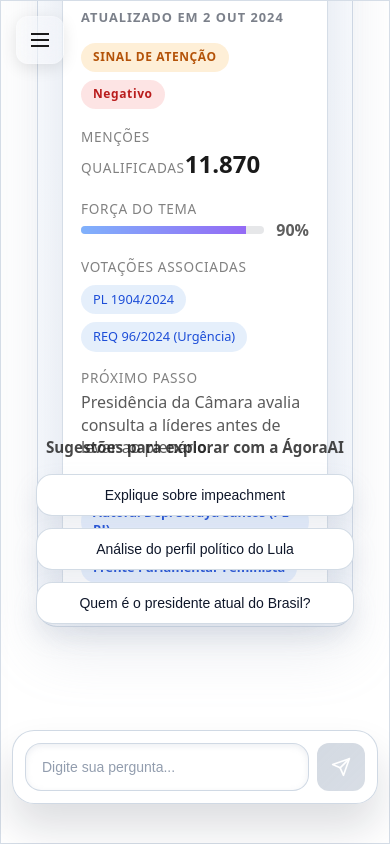
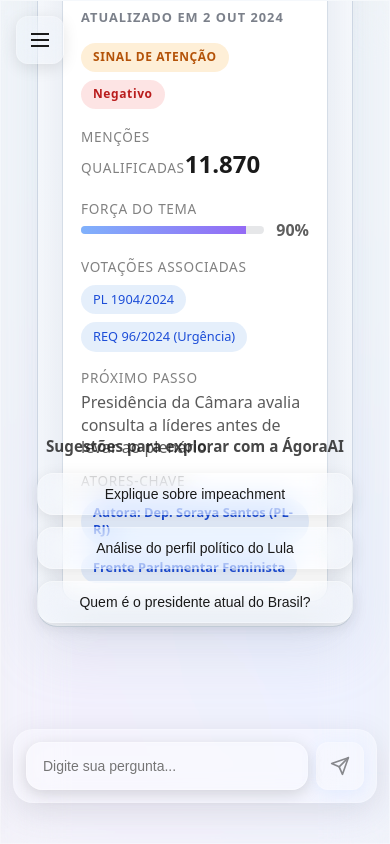
Before and after one commit to Oraamon/PoliticianInsight, a React (Vite) app in the folder frontend/: page / in a window 390 px wide. Built offline with nearby package versions, Linux system fonts and the light colour scheme.

Commit message:
Css Fixes

```diff
--- a/frontend/src/components/Chat.css
+++ b/frontend/src/components/Chat.css
@@ -6,26 +6,25 @@
   position: fixed;
   top: 0;
   left: 60px;
-  background: rgba(248, 250, 252, 0.94);
-  border: 1px solid rgba(15, 23, 42, 0.08);
-  border-radius: 0 0 0 0;
+  background: rgba(255, 255, 255, 0.15);
+  backdrop-filter: blur(30px) saturate(180%);
+  -webkit-backdrop-filter: blur(30px) saturate(180%);
+  border: 1px solid rgba(255, 255, 255, 0.25);
   padding: 0;
   box-sizing: border-box;
   overflow: hidden;
   justify-content: flex-start;
-  box-shadow: 0 24px 48px rgba(15, 23, 42, 0.12);
-  transition: background 0.3s ease, border-color 0.3s ease, box-shadow 0.3s ease;
+  transition: background 0.3s ease, border-color 0.3s ease;
 }
 
 .dark-mode .chat-container {
-  background: rgba(248, 250, 252, 0.92);
-  border-color: rgba(148, 163, 184, 0.35);
-  box-shadow: 0 28px 60px rgba(2, 6, 23, 0.35);
+  background: rgba(0, 0, 0, 0.4);
+  border: 1px solid rgba(255, 255, 255, 0.1);
 }
 
 .light-mode .chat-container {
-  background: rgba(255, 255, 255, 0.96);
-  border-color: rgba(203, 213, 225, 0.8);
+  background: rgba(255, 255, 255, 0.15);
+  border: 1px solid rgba(255, 255, 255, 0.25);
 }
 
 .chat-container::-webkit-scrollbar {
@@ -33,18 +32,22 @@
 }
 
 .chat-container::-webkit-scrollbar-track {
-  background: rgba(226, 232, 240, 0.6);
+  background: rgba(255, 255, 255, 0.1);
+  backdrop-filter: blur(10px);
+  -webkit-backdrop-filter: blur(10px);
   border-radius: 4px;
 }
 
 .chat-container::-webkit-scrollbar-thumb {
-  background: rgba(148, 163, 184, 0.6);
+  background: rgba(255, 255, 255, 0.3);
+  backdrop-filter: blur(10px);
+  -webkit-backdrop-filter: blur(10px);
   border-radius: 4px;
-  border: 1px solid rgba(226, 232, 240, 0.8);
+  border: 1px solid rgba(255, 255, 255, 0.2);
 }
 
 .chat-container::-webkit-scrollbar-thumb:hover {
-  background: rgba(100, 116, 139, 0.7);
+  background: rgba(255, 255, 255, 0.5);
 }
 
 .chat-header {
@@ -109,10 +112,12 @@
 
 .suggestion-button {
   padding: 12px 20px;
-  background: #ffffff;
-  border: 1px solid rgba(203, 213, 225, 0.9);
+  background: rgba(255, 255, 255, 0.2);
+  backdrop-filter: blur(15px) saturate(150%);
+  -webkit-backdrop-filter: blur(15px) saturate(150%);
+  border: 1px solid rgba(255, 255, 255, 0.3);
   border-radius: 16px;
-  color: #0f172a;
+  color: var(--ink);
   font-size: 14px;
   font-weight: 500;
   cursor: pointer;
@@ -121,7 +126,7 @@
   flex: 1;
   min-width: 200px;
   max-width: 350px;
-  box-shadow: 0 12px 24px rgba(148, 163, 184, 0.18);
+  box-shadow: 0 4px 16px rgba(0, 0, 0, 0.1);
   white-space: nowrap;
   overflow: hidden;
   text-overflow: ellipsis;
@@ -131,18 +136,27 @@
 }
 
 .dark-mode .suggestion-button {
-  border-color: rgba(148, 163, 184, 0.5);
+  background: rgba(0, 0, 0, 0.5);
+  border: 1px solid rgba(255, 255, 255, 0.15);
 }
 
 .light-mode .suggestion-button {
-  background: #ffffff;
-  border: 1px solid rgba(203, 213, 225, 0.85);
+  background: rgba(255, 255, 255, 0.2);
+  border: 1px solid rgba(255, 255, 255, 0.3);
 }
 
-.suggestion-button:hover {
-  border-color: rgba(59, 130, 246, 0.35);
+.dark-mode .suggestion-button:hover {
+  background: rgba(0, 0, 0, 0.7);
+  border-color: rgba(255, 255, 255, 0.25);
   transform: translateY(-2px);
-  box-shadow: 0 18px 28px rgba(59, 130, 246, 0.18);
+  box-shadow: 0 8px 24px rgba(0, 0, 0, 0.3);
+}
+
+.light-mode .suggestion-button:hover {
+  background: rgba(255, 255, 255, 0.3);
+  border-color: rgba(255, 255, 255, 0.45);
+  transform: translateY(-2px);
+  box-shadow: 0 8px 24px rgba(0, 0, 0, 0.15);
 }
 
 .suggestion-button:active {
@@ -167,20 +181,12 @@
   overflow-x: hidden;
   display: flex;
   flex-direction: column;
-  gap: 24px;
-  padding: 64px 48px 200px 48px;
+  gap: 12px;
+  padding: 100px 42px 140px 42px;
   scrollbar-width: thin;
-  scrollbar-color: rgba(148, 163, 184, 0.5) transparent;
+  scrollbar-color: rgba(255, 255, 255, 0.3) transparent;
   position: relative;
   z-index: 1;
-  align-items: center;
-}
-
-.chat-stream {
-  width: min(960px, 100%);
-  display: flex;
-  flex-direction: column;
-  gap: 24px;
 }
 
 .chat-messages::-webkit-scrollbar {
@@ -188,71 +194,89 @@
 }
 
 .chat-messages::-webkit-scrollbar-track {
-  background: rgba(226, 232, 240, 0.6);
+  background: rgba(255, 255, 255, 0.1);
+  backdrop-filter: blur(10px);
+  -webkit-backdrop-filter: blur(10px);
   border-radius: 4px;
 }
 
-.nps-wrapper {
-  position: relative;
-  z-index: 2;
-  margin-bottom: 24px;
-  width: 100%;
-}
-
-@media (max-width: 768px) {
-  .chat-messages {
-    padding: 60px 20px 200px 20px;
-    gap: 20px;
-  }
-
-  .nps-wrapper {
-    margin-bottom: 32px;
-  }
-}
-
 .chat-messages::-webkit-scrollbar-thumb {
-  background: rgba(148, 163, 184, 0.6);
+  background: rgba(255, 255, 255, 0.3);
+  backdrop-filter: blur(10px);
+  -webkit-backdrop-filter: blur(10px);
   border-radius: 4px;
-  border: 1px solid rgba(226, 232, 240, 0.8);
+  border: 1px solid rgba(255, 255, 255, 0.2);
 }
 
 .chat-messages::-webkit-scrollbar-thumb:hover {
-  background: rgba(100, 116, 139, 0.7);
+  background: rgba(255, 255, 255, 0.5);
 }
 
 
 .message {
-  padding: 20px 24px;
-  border-radius: 18px;
+  padding: 16px 20px;
+  border-radius: 16px;
   animation: slideIn 0.3s ease-out;
-  max-width: 100%;
-  box-shadow: 0 16px 32px rgba(15, 23, 42, 0.12);
-  border: 1px solid rgba(226, 232, 240, 0.9);
-  background: #ffffff;
-  transition: transform 0.2s ease, box-shadow 0.2s ease;
+  max-width: 75%;
+  backdrop-filter: blur(15px) saturate(150%);
+  -webkit-backdrop-filter: blur(15px) saturate(150%);
+  box-shadow: 0 8px 32px rgba(0, 0, 0, 0.15);
+  border: 1px solid rgba(255, 255, 255, 0.25);
+  transition: background 0.3s ease, border-color 0.3s ease;
   position: relative;
   z-index: 2;
   display: flex;
   flex-direction: column;
-  gap: 12px;
 }
 
-.message:hover {
-  transform: translateY(-2px);
-  box-shadow: 0 22px 40px rgba(15, 23, 42, 0.14);
+.dark-mode .message {
+  background: rgba(0, 0, 0, 0.5);
+  border: 1px solid rgba(255, 255, 255, 0.1);
+}
+
+.light-mode .message {
+  background: rgba(255, 255, 255, 0.2);
+  border: 1px solid rgba(255, 255, 255, 0.25);
 }
 
 .message.user {
   align-self: flex-end;
-  background: linear-gradient(135deg, var(--accent), #6366f1);
-  color: #ffffff;
-  border-color: transparent;
-  box-shadow: 0 20px 40px rgba(79, 70, 229, 0.25);
+  background: rgba(255, 255, 255, 0.25);
+  backdrop-filter: blur(15px) saturate(150%);
+  -webkit-backdrop-filter: blur(15px) saturate(150%);
+  border: 1px solid rgba(255, 255, 255, 0.35);
+  box-shadow: 0 8px 32px rgba(0, 0, 0, 0.15);
+  transition: background 0.3s ease, border-color 0.3s ease;
+}
+
+.dark-mode .message.user {
+  background: rgba(0, 0, 0, 0.6);
+  border: 1px solid rgba(255, 255, 255, 0.15);
+}
+
+.light-mode .message.user {
+  background: rgba(255, 255, 255, 0.25);
+  border: 1px solid rgba(255, 255, 255, 0.35);
 }
 
 .message.assistant {
   align-self: flex-start;
-  color: #0f172a;
+  background: rgba(255, 255, 255, 0.2);
+  backdrop-filter: blur(15px) saturate(150%);
+  -webkit-backdrop-filter: blur(15px) saturate(150%);
+  border: 1px solid rgba(255, 255, 255, 0.3);
+  box-shadow: 0 8px 32px rgba(0, 0, 0, 0.15);
+  transition: background 0.3s ease, border-color 0.3s ease;
+}
+
+.dark-mode .message.assistant {
+  background: rgba(0, 0, 0, 0.5);
+  border: 1px solid rgba(255, 255, 255, 0.1);
+}
+
+.light-mode .message.assistant {
+  background: rgba(255, 255, 255, 0.2);
+  border: 1px solid rgba(255, 255, 255, 0.3);
 }
 
 .message.assistant.message-with-chart {
@@ -262,13 +286,8 @@
 .message-header {
   font-size: 0.85rem;
   font-weight: 600;
-  letter-spacing: 0.02em;
-  text-transform: uppercase;
-  color: rgba(15, 23, 42, 0.65);
-}
-
-.message.user .message-header {
-  color: rgba(255, 255, 255, 0.85);
+  opacity: 0.7;
+  margin-bottom: 6px;
 }
 
 .message-analysis {
@@ -276,33 +295,44 @@
   flex-direction: column;
   align-items: center;
   gap: 16px;
-  padding: 16px;
-  background: rgba(241, 245, 249, 0.8);
-  border-radius: 14px;
-  border: 1px solid rgba(203, 213, 225, 0.8);
+  padding: 12px 0;
+  background: rgba(255, 255, 255, 0.15);
+  backdrop-filter: blur(15px);
+  -webkit-backdrop-filter: blur(15px);
+  border-radius: 12px;
+  border: 1px solid rgba(255, 255, 255, 0.25);
+  transition: background 0.3s ease, border-color 0.3s ease;
+}
+
+.dark-mode .message-analysis {
+  background: rgba(0, 0, 0, 0.5);
+  border: 1px solid rgba(255, 255, 255, 0.1);
+}
+
+.light-mode .message-analysis {
+  background: rgba(255, 255, 255, 0.15);
+  border: 1px solid rgba(255, 255, 255, 0.25);
 }
 
 .message-analysis h3 {
-  color: #0f172a;
-  font-size: 1.05rem;
+  color: var(--ink);
+  font-size: 1.1rem;
   margin: 0;
 }
 
 .message-content {
-  line-height: 1.65;
+  line-height: 1.6;
   word-wrap: break-word;
-  color: inherit;
 }
 
 .message-content strong {
   font-weight: 600;
-  color: inherit;
+  color: var(--accent);
 }
 
 .message-content a {
-  color: #2563eb;
+  color: var(--accent);
   text-decoration: none;
-  font-weight: 600;
 }
 
 .message-content a:hover {
@@ -348,43 +378,60 @@
   left: 24px;
   right: 24px;
   z-index: 100;
-  background: rgba(255, 255, 255, 0.98);
-  padding: 18px 20px;
+  background: rgba(255, 255, 255, 0.15);
+  backdrop-filter: blur(20px);
+  -webkit-backdrop-filter: blur(20px);
+  padding: 16px;
   margin-left: 16px;
   margin-right: 16px;
-  border-radius: 22px;
-  border: 1px solid rgba(203, 213, 225, 0.9);
-  box-shadow: 0 24px 40px rgba(15, 23, 42, 0.14);
-  transition: box-shadow 0.3s ease, transform 0.3s ease;
+  border-radius: 20px;
+  border: 1px solid rgba(255, 255, 255, 0.2);
+  box-shadow: 0 8px 32px rgba(0, 0, 0, 0.1);
+  transition: background 0.3s ease, border-color 0.3s ease;
   pointer-events: auto;
 }
 
-.chat-input-container:focus-within {
-  transform: translateY(-2px);
-  box-shadow: 0 28px 48px rgba(59, 130, 246, 0.25);
+.dark-mode .chat-input-container {
+  background: rgba(0, 0, 0, 0.7);
+  border: 1px solid rgba(255, 255, 255, 0.08);
+}
+
+.light-mode .chat-input-container {
+  background: rgba(255, 255, 255, 0.15);
+  border: 1px solid rgba(255, 255, 255, 0.2);
 }
 
 
 .chat-input {
   flex: 1;
   padding: 16px 20px;
-  background: #ffffff;
-  border: 1px solid rgba(203, 213, 225, 0.9);
+  background: rgba(255, 255, 255, 0.2);
+  backdrop-filter: blur(15px) saturate(150%);
+  -webkit-backdrop-filter: blur(15px) saturate(150%);
+  border: 1px solid rgba(255, 255, 255, 0.3);
   border-radius: 16px;
-  color: #0f172a;
+  color: var(--ink);
   font-size: 16px;
-  transition: border-color 0.2s ease, box-shadow 0.2s ease;
-  box-shadow: inset 0 2px 6px rgba(148, 163, 184, 0.18);
+  transition: all 0.3s ease;
+  box-shadow: 0 4px 16px rgba(0, 0, 0, 0.15);
 }
 
-.chat-input::placeholder {
-  color: rgba(100, 116, 139, 0.7);
+.dark-mode .chat-input {
+  background: rgba(0, 0, 0, 0.6);
+  border: 1px solid rgba(255, 255, 255, 0.12);
+  color: #ffffff;
+}
+
+.light-mode .chat-input {
+  background: rgba(255, 255, 255, 0.2);
+  border: 1px solid rgba(255, 255, 255, 0.3);
+  color: var(--ink);
 }
 
 .chat-input:focus {
   outline: none;
-  border-color: rgba(59, 130, 246, 0.75);
-  box-shadow: 0 0 0 4px rgba(59, 130, 246, 0.15);
+  border-color: #ff86e17a;
+  background: rgba(255, 255, 255, 0.3);
 }
 
 .dark-mode .chat-input:focus {
@@ -401,20 +448,22 @@
 }
 
 .chat-button {
-  padding: 0 28px;
-  background: linear-gradient(135deg, #3b82f6, #6366f1);
-  color: #ffffff;
+  padding: 16px 32px;
+  background: rgba(255, 255, 255, 0.3);
+  backdrop-filter: blur(15px) saturate(150%);
+  -webkit-backdrop-filter: blur(15px) saturate(150%);
+  color: var(--ink);
   font-weight: 600;
-  border: none;
+  border: 1px solid rgba(255, 255, 255, 0.4);
   border-radius: 16px;
   cursor: pointer;
-  transition: transform 0.2s ease, box-shadow 0.2s ease;
+  transition: all 0.3s ease;
   font-size: 16px;
-  box-shadow: 0 12px 24px rgba(79, 70, 229, 0.3);
+  box-shadow: 0 4px 16px rgba(110, 168, 255, 0.25);
   display: flex;
   align-items: center;
   justify-content: center;
-  gap: 10px;
+  gap: 8px;
 }
 
 .chat-button-icon {
@@ -428,17 +477,36 @@
   display: none;
 }
 
-.chat-button:hover {
+.dark-mode .chat-button {
+  background: rgba(0, 0, 0, 0.6);
+  border: 1px solid rgba(255, 255, 255, 0.15);
+  color: #ffffff;
+}
+
+.light-mode .chat-button {
+  background: rgba(255, 255, 255, 0.3);
+  border: 1px solid rgba(255, 255, 255, 0.4);
+  color: var(--ink);
+}
+
+.dark-mode .chat-button:hover:not(:disabled) {
+  background: rgba(0, 0, 0, 0.8);
+  border-color: rgba(255, 255, 255, 0.2);
   transform: translateY(-2px);
-  box-shadow: 0 16px 30px rgba(79, 70, 229, 0.35);
+  box-shadow: 0 8px 32px rgba(110, 168, 255, 0.4);
+}
+
+.light-mode .chat-button:hover:not(:disabled) {
+  background: rgba(255, 255, 255, 0.4);
+  border-color: rgba(255, 255, 255, 0.5);
+  transform: translateY(-2px);
+  box-shadow: 0 8px 32px rgba(110, 168, 255, 0.4);
 }
 
 .chat-button:disabled {
-  opacity: 0.45;
+  opacity: 0.5;
   cursor: not-allowed;
   transform: none;
-  box-shadow: none;
-  background: linear-gradient(135deg, rgba(148, 163, 184, 0.9), rgba(148, 163, 184, 0.8));
 }
 
 /* Mobile: mostrar apenas ícone */
@@ -500,16 +568,20 @@
 }
 
 ::-webkit-scrollbar-track {
-  background: rgba(226, 232, 240, 0.6);
+  background: rgba(255, 255, 255, 0.1);
+  backdrop-filter: blur(10px);
+  -webkit-backdrop-filter: blur(10px);
   border-radius: 4px;
 }
 
 ::-webkit-scrollbar-thumb {
-  background: rgba(148, 163, 184, 0.6);
+  background: rgba(255, 255, 255, 0.3);
+  backdrop-filter: blur(10px);
+  -webkit-backdrop-filter: blur(10px);
   border-radius: 4px;
-  border: 1px solid rgba(226, 232, 240, 0.8);
+  border: 1px solid rgba(255, 255, 255, 0.2);
 }
 
 ::-webkit-scrollbar-thumb:hover {
-  background: rgba(100, 116, 139, 0.7);
+  background: rgba(255, 255, 255, 0.5);
 }
--- a/frontend/src/components/IssueDashboard.css
+++ b/frontend/src/components/IssueDashboard.css
@@ -7,26 +7,37 @@
 .issue-item {
   padding: 18px;
   border-radius: 16px;
-  background: #ffffff;
-  border: 1px solid rgba(203, 213, 225, 0.7);
+  background: rgba(0, 0, 0, 0.5);
+  backdrop-filter: blur(15px) saturate(150%);
+  -webkit-backdrop-filter: blur(15px) saturate(150%);
+  border: 1px solid rgba(255, 255, 255, 0.1);
   display: flex;
   flex-direction: column;
   gap: 16px;
-  box-shadow: 0 20px 36px rgba(148, 163, 184, 0.2);
+  box-shadow: 0 8px 32px rgba(0, 0, 0, 0.15);
+  transition: background 0.3s ease, border-color 0.3s ease;
 }
 
-.issue-item:hover {
-  border-color: rgba(59, 130, 246, 0.35);
-  box-shadow: 0 24px 46px rgba(59, 130, 246, 0.15);
+.dark-mode .issue-item {
+  background: rgba(0, 0, 0, 0.5);
+  border: 1px solid rgba(255, 255, 255, 0.1);
+}
+
+.dark-mode .issue-item:hover {
+  border-color: rgba(255, 255, 255, 0.2);
+  background: rgba(0, 0, 0, 0.6);
+  box-shadow: 0 12px 40px rgba(110, 168, 255, 0.2);
 }
 
 .light-mode .issue-item {
   background: #ffffff;
   border-color: rgba(203, 213, 225, 0.8);
+  box-shadow: 0 20px 36px rgba(148, 163, 184, 0.2);
 }
 
 .light-mode .issue-item:hover {
   border-color: rgba(59, 130, 246, 0.4);
+  box-shadow: 0 24px 46px rgba(59, 130, 246, 0.15);
 }
 
 .issue-header {
--- a/frontend/src/components/VotingDashboard.css
+++ b/frontend/src/components/VotingDashboard.css
@@ -1,15 +1,25 @@
 .dashboard {
-  background: linear-gradient(160deg, #ffffff 0%, #f3f6fb 100%);
+  background: rgba(0, 0, 0, 0.4);
+  backdrop-filter: blur(30px) saturate(180%);
+  -webkit-backdrop-filter: blur(30px) saturate(180%);
   border-radius: 20px;
   padding: 24px;
   display: flex;
   flex-direction: column;
   gap: 24px;
-  border: 1px solid rgba(203, 213, 225, 0.8);
-  box-shadow: 0 24px 48px rgba(148, 163, 184, 0.18);
+  border: 1px solid rgba(255, 255, 255, 0.1);
+  box-shadow: 0 8px 32px rgba(0, 0, 0, 0.15);
+  transition: background 0.3s ease, border-color 0.3s ease;
+}
+
+.dark-mode .dashboard {
+  background: rgba(0, 0, 0, 0.4);
+  border: 1px solid rgba(255, 255, 255, 0.1);
+  box-shadow: 0 8px 32px rgba(0, 0, 0, 0.15);
 }
 
 .light-mode .dashboard {
+  background: linear-gradient(160deg, #ffffff 0%, #f3f6fb 100%);
   border-color: rgba(203, 213, 225, 0.9);
   box-shadow: 0 26px 56px rgba(148, 163, 184, 0.18);
 }
@@ -52,21 +62,30 @@
 }
 
 .filter-chip {
-  border: 1px solid rgba(203, 213, 225, 0.8);
-  background: #ffffff;
-  color: rgba(71, 85, 105, 0.88);
+  border: 1px solid rgba(255, 255, 255, 0.15);
+  background: rgba(0, 0, 0, 0.5);
+  backdrop-filter: blur(15px) saturate(150%);
+  -webkit-backdrop-filter: blur(15px) saturate(150%);
+  color: rgba(255, 255, 255, 0.85);
   padding: 8px 16px;
   border-radius: 999px;
   font-weight: 600;
   cursor: pointer;
-  transition: background-color 0.2s ease, color 0.2s ease, border-color 0.2s ease;
+  transition: all 0.3s ease;
 }
 
-.filter-chip:hover {
-  border-color: rgba(59, 130, 246, 0.4);
+.dark-mode .filter-chip {
+  border: 1px solid rgba(255, 255, 255, 0.15);
+  background: rgba(0, 0, 0, 0.5);
+  color: rgba(255, 255, 255, 0.85);
 }
 
-.filter-chip.active {
+.dark-mode .filter-chip:hover {
+  border-color: rgba(110, 168, 255, 0.4);
+  background: rgba(0, 0, 0, 0.7);
+}
+
+.dark-mode .filter-chip.active {
   background: var(--accent);
   border-color: transparent;
   color: #ffffff;
@@ -80,6 +99,12 @@
 
 .light-mode .filter-chip:hover {
   border-color: rgba(59, 130, 246, 0.4);
+}
+
+.light-mode .filter-chip.active {
+  background: var(--accent);
+  border-color: transparent;
+  color: #ffffff;
 }
 
 .dashboard-subfilters {
@@ -97,17 +122,26 @@
 .summary-card {
   padding: 16px;
   border-radius: 16px;
-  background: #ffffff;
-  border: 1px solid rgba(203, 213, 225, 0.7);
+  background: rgba(0, 0, 0, 0.5);
+  backdrop-filter: blur(15px) saturate(150%);
+  -webkit-backdrop-filter: blur(15px) saturate(150%);
+  border: 1px solid rgba(255, 255, 255, 0.1);
   display: flex;
   flex-direction: column;
   gap: 6px;
-  box-shadow: 0 18px 32px rgba(148, 163, 184, 0.16);
+  box-shadow: 0 8px 32px rgba(0, 0, 0, 0.15);
+  transition: background 0.3s ease, border-color 0.3s ease;
+}
+
+.dark-mode .summary-card {
+  background: rgba(0, 0, 0, 0.5);
+  border: 1px solid rgba(255, 255, 255, 0.1);
 }
 
 .light-mode .summary-card {
   background: #ffffff;
   border-color: rgba(203, 213, 225, 0.8);
+  box-shadow: 0 18px 32px rgba(148, 163, 184, 0.16);
 }
 
 .summary-label {
@@ -243,15 +277,24 @@
 .vote-item {
   padding: 18px;
   border-radius: 16px;
-  background: rgba(255, 255, 255, 0.03);
-  border: 1px solid rgba(255, 255, 255, 0.06);
+  background: rgba(0, 0, 0, 0.5);
+  backdrop-filter: blur(15px) saturate(150%);
+  -webkit-backdrop-filter: blur(15px) saturate(150%);
+  border: 1px solid rgba(255, 255, 255, 0.1);
   display: flex;
   flex-direction: column;
   gap: 12px;
+  transition: background 0.3s ease, border-color 0.3s ease;
 }
 
-.vote-item:hover {
-  border-color: rgba(255, 255, 255, 0.16);
+.dark-mode .vote-item {
+  background: rgba(0, 0, 0, 0.5);
+  border: 1px solid rgba(255, 255, 255, 0.1);
+}
+
+.dark-mode .vote-item:hover {
+  border-color: rgba(255, 255, 255, 0.2);
+  background: rgba(0, 0, 0, 0.6);
 }
 
 .light-mode .vote-item {
```
Also changed, not shown: frontend/src/components/InsightsOverview.css (+25 -6 lines), frontend/src/components/NPSSurvey.css (+190 -36 lines).
